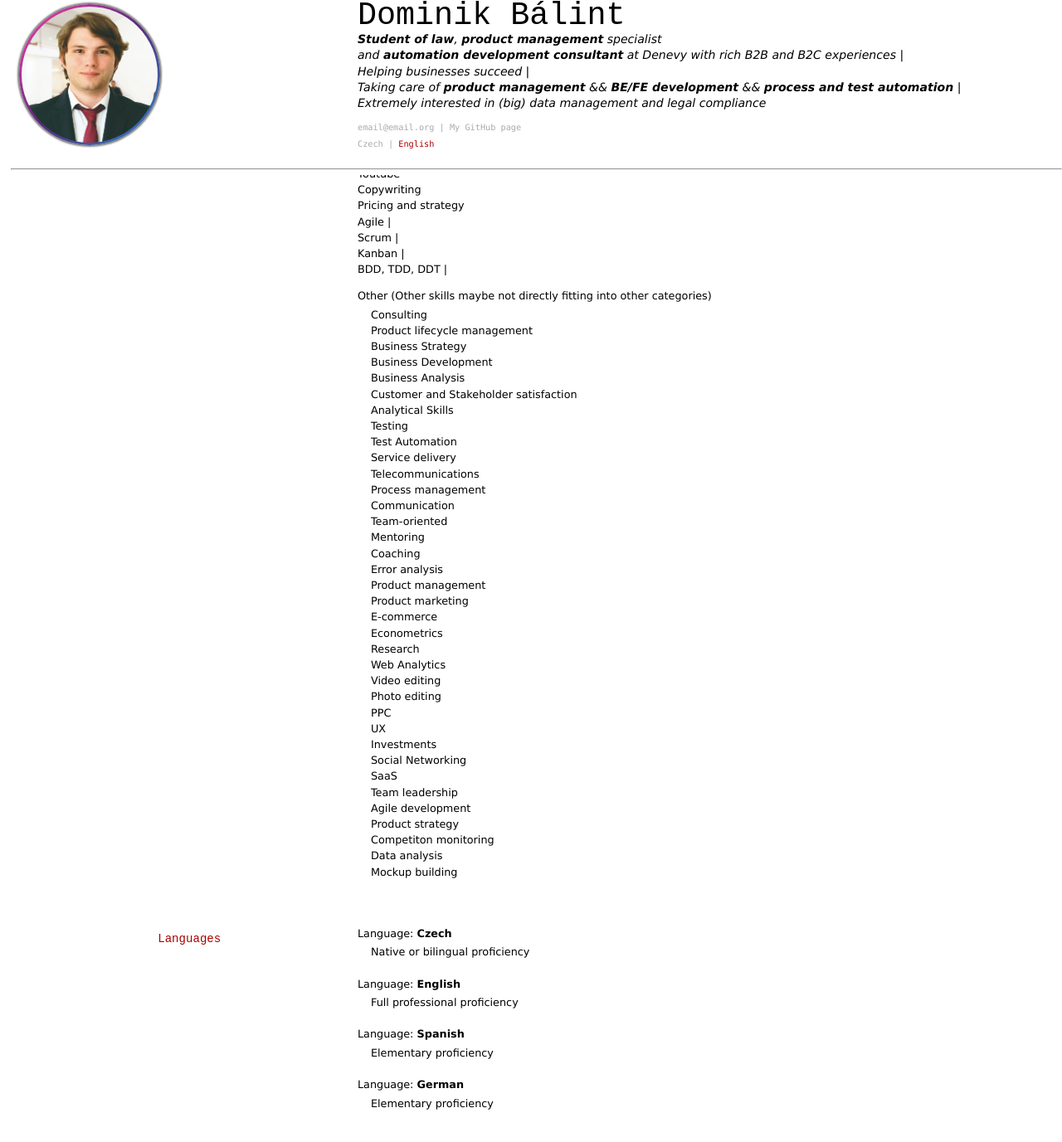
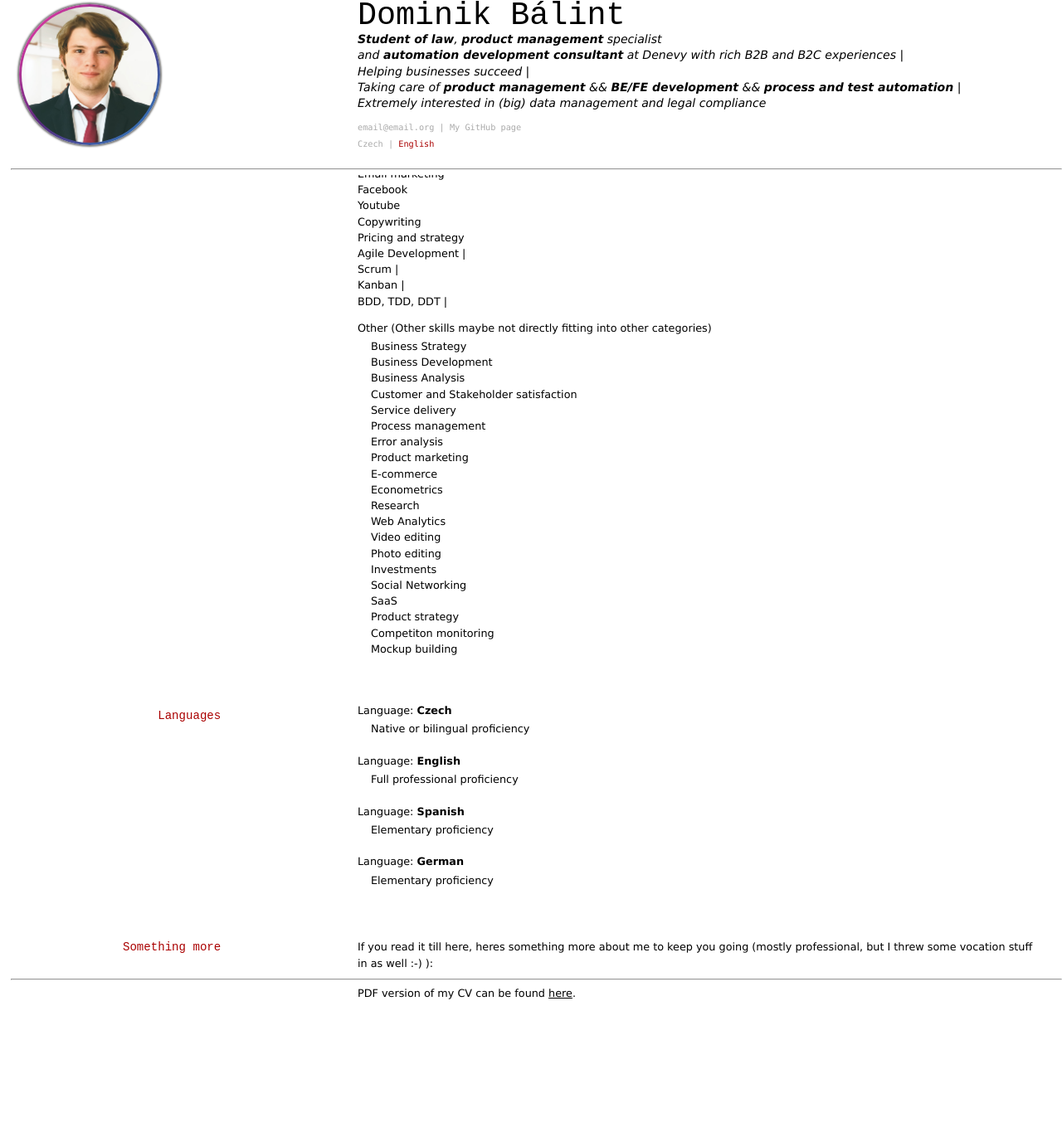
Before and after one commit to Dominik-97/curriculum-vitae, a Jekyll site: the page built from index.md, in a window 1280 px wide and 1400 px high, scrolled down 5259 px. Shown: the top 1377 px of the window at 83% size. Built offline with Jekyll 4.4.1, drawn with Linux system fonts in a browser that asks for light colours; after the commit the page ends 6475 px from its top, so only the background shows below that; some of the changed text lies outside the part shown.

Commit message:
Clearing others.

```diff
--- a/_data/cv_data.json
+++ b/_data/cv_data.json
@@ -1062,7 +1062,7 @@
             "use": true
         },
         {
-            "name": "Agile",
+            "name": "Agile Development",
             "images": [
                 {
                     "alt": "",
--- a/index.md
+++ b/index.md
@@ -247,24 +249,13 @@ Listed below are other more specific hard skills (Framework & Methodologies..):
 </ul>
 
 - Other (Other skills maybe not directly fitting into other categories)
-  - Consulting
-  - Product lifecycle management
   - Business Strategy
   - Business Development
   - Business Analysis
   - Customer and Stakeholder satisfaction
-  - Analytical Skills
-  - Testing
-  - Test Automation
   - Service delivery
-  - Telecommunications
   - Process management
-  - Communication
-  - Team-oriented
-  - Mentoring
-  - Coaching
   - Error analysis
-  - Product management
   - Product marketing
   - E-commerce
   - Econometrics
@@ -272,16 +263,11 @@ Listed below are other more specific hard skills (Framework & Methodologies..):
   - Web Analytics
   - Video editing
   - Photo editing
-  - PPC
-  - UX
   - Investments
   - Social Networking
   - SaaS
-  - Team leadership
-  - Agile development
   - Product strategy
   - Competiton monitoring
-  - Data analysis
   - Mockup building
 
 
```
Also changed, not shown: other parts of index.md (+2 -0 lines).
